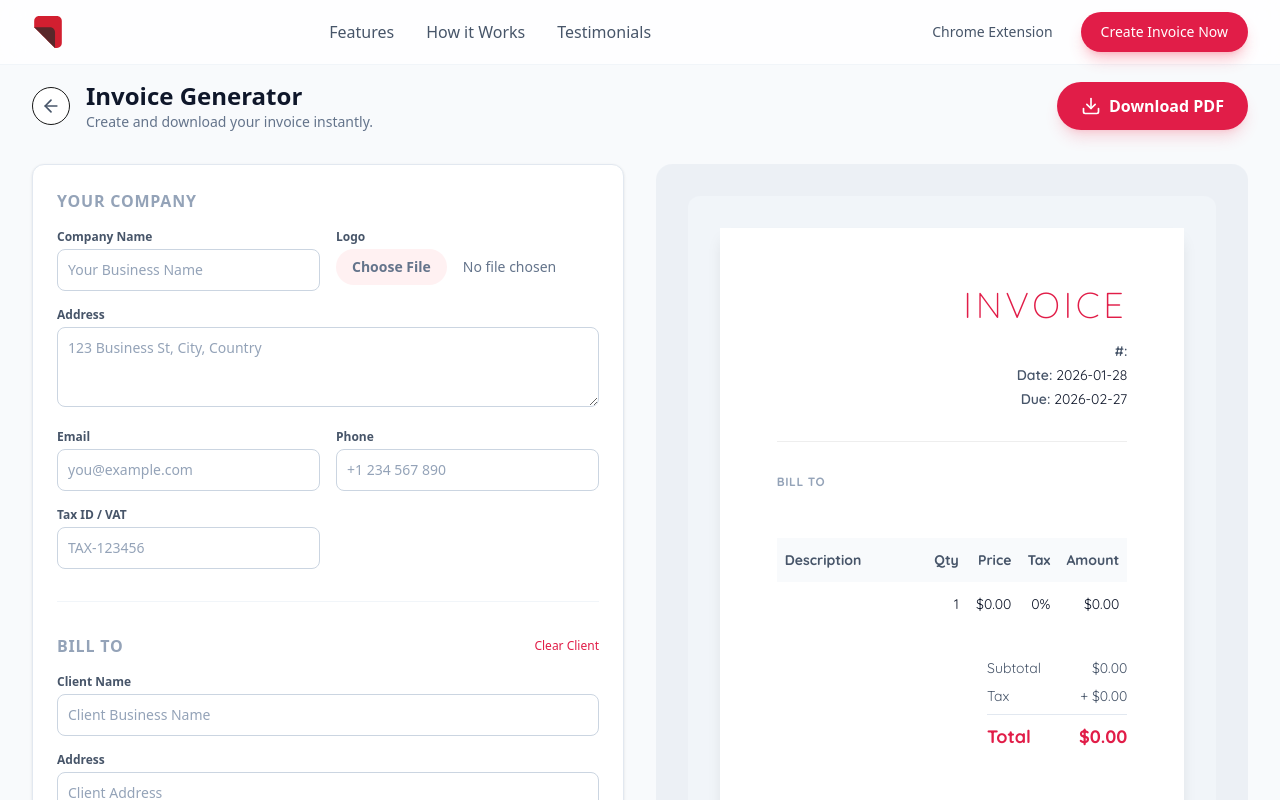
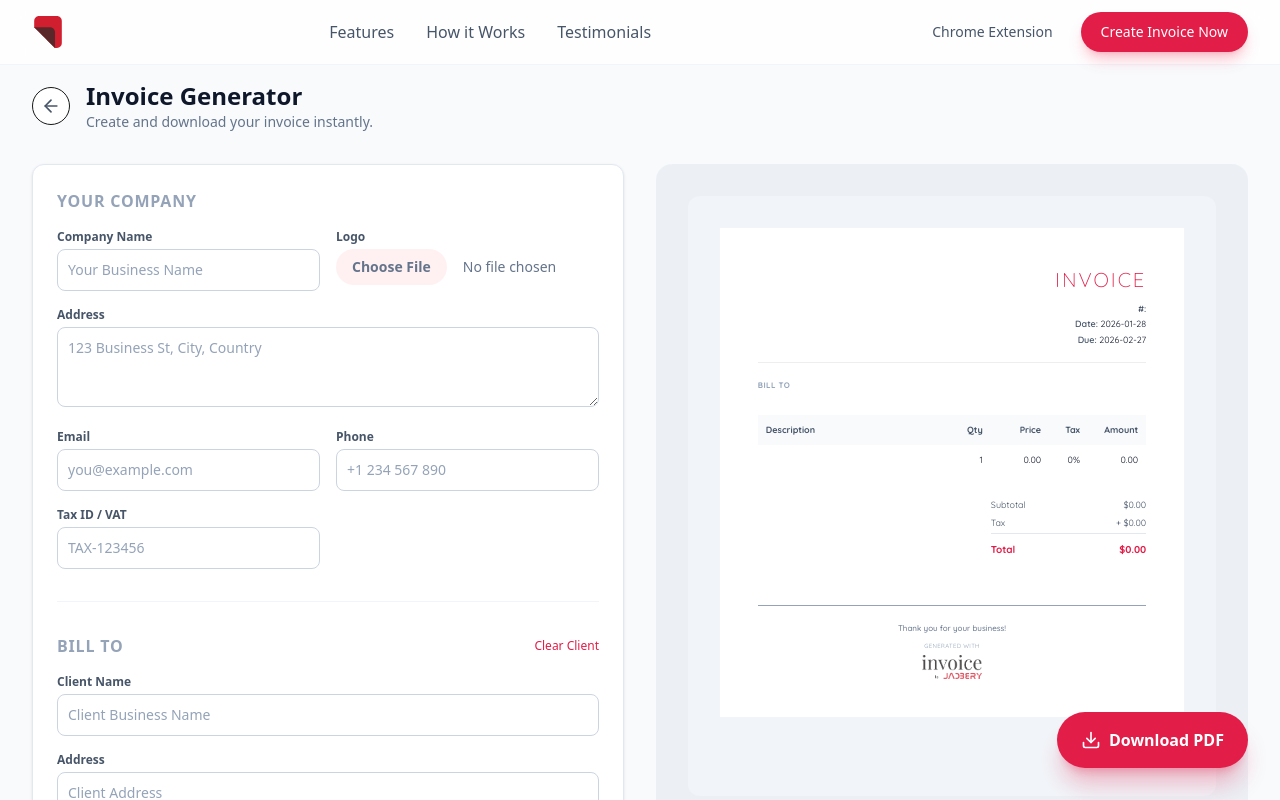
Before and after one commit to shihabsaleem/invoice-landing, a Next.js app: page /generator in a window 1280 px wide. Shown: the top 800 px of the page. Built offline with nearby package versions, Linux system fonts and the light colour scheme.

Commit message:
pdf cropping bug fix

```diff
--- a/package.json
+++ b/package.json
@@ -3,7 +3,7 @@
   "version": "0.1.0",
   "private": true,
   "scripts": {
-    "dev": "next dev",
+    "dev": "next dev --webpack",
     "build": "next build",
     "start": "next start",
     "lint": "eslint"
--- a/src/app/generator/page.tsx
+++ b/src/app/generator/page.tsx
@@ -18,10 +18,147 @@ export default function GeneratorPage() {
         if (!invoiceRef.current) return;
         setIsGenerating(true);
 
+        const originalMargins: Map<HTMLElement, string> = new Map();
+        const insertedNodes: HTMLElement[] = [];
+        const tableHeadersAdded: Map<HTMLTableElement, Set<number>> = new Map();
+
+        const addPageBreaks = () => {
+            if (!invoiceRef.current) return;
+
+            const pxPerMm = invoiceRef.current.offsetWidth / 210;
+            const pageHeightPx = 297 * pxPerMm; // A4 height
+            const bufferPx = 30 * pxPerMm; // 30mm buffer zone at bottom
+            const headerSpacePx = 20 * pxPerMm; // 20mm header space for Page 2+
+
+            // Force reflow/layout measurement
+            const containerRect = invoiceRef.current.getBoundingClientRect();
+            const items = Array.from(invoiceRef.current.querySelectorAll(".pdf-item")) as HTMLElement[];
+
+            // Sort items by position to handle them in order
+            items.sort((a, b) => {
+                const rectA = a.getBoundingClientRect();
+                const rectB = b.getBoundingClientRect();
+                return rectA.top - rectB.top;
+            });
+
+            for (const el of items) {
+                const rect = el.getBoundingClientRect();
+                const currentContainerRect = invoiceRef.current!.getBoundingClientRect();
+                const top = rect.top - currentContainerRect.top;
+                const bottom = top + rect.height;
+
+                const pageIndex = Math.floor(top / pageHeightPx);
+                const pageTop = pageIndex * pageHeightPx;
+                const pageBottom = (pageIndex + 1) * pageHeightPx;
+                const bufferStart = pageBottom - bufferPx;
+
+                // Logic Check 1: Crosses Page Boundary
+                const crossesBoundary = Math.floor(bottom / pageHeightPx) > pageIndex;
+
+                // Logic Check 2: Hits Bottom Buffer Zone
+                const hitsBottomBuffer = bottom > bufferStart && bottom < pageBottom;
+
+                // Logic Check 3: Inside Top Header Space (on Page 2+)
+                const inHeaderSpace = pageIndex > 0 && (top - pageTop) < headerSpacePx;
+
+                if ((crossesBoundary || hitsBottomBuffer || inHeaderSpace) && rect.height < pageHeightPx) {
+                    // Determine target page and position
+                    let targetPage = pageIndex;
+
+                    // If moving due to bottom issues, go to next page
+                    if (crossesBoundary || hitsBottomBuffer) {
+                        targetPage = pageIndex + 1;
+                    }
+                    // If just fixing header overlap, we stay on same page (just push down)
+                    // unless it pushes us too far? No, usually just push down.
+                    // Actually simplest is: Push to (TargetPage Start + HeaderPadding)
+
+                    const targetPageTop = targetPage * pageHeightPx;
+                    // For Page 0: 0 padding intent (though we usually push to Page 1 with padding)
+                    // For Page > 0: HeaderSpacePx padding
+                    const padding = targetPage > 0 ? headerSpacePx : 0;
+
+                    const targetTop = targetPageTop + padding;
+
+                    // Only push if we are actually above the target
+                    if (top < targetTop) {
+                        const pushAmount = targetTop - top;
+
+                        if (el.tagName === "TR") {
+                            // Insert Spacer
+                            const spacer = document.createElement("tr");
+                            spacer.style.height = `${pushAmount}px`;
+                            spacer.setAttribute("data-pdf-spacer", "true");
+                            const cell = document.createElement("td");
+                            cell.colSpan = 100;
+                            cell.style.padding = "0";
+                            cell.style.margin = "0";
+                            cell.style.border = "none";
+                            spacer.appendChild(cell);
+
+                            el.parentNode?.insertBefore(spacer, el);
+                            insertedNodes.push(spacer);
+
+                            // Handle Table Header Replication
+                            const table = el.closest("table");
+                            if (table) {
+                                if (!tableHeadersAdded.has(table)) {
+                                    tableHeadersAdded.set(table, new Set());
+                                }
+
+                                const addedForPage = tableHeadersAdded.get(table)!;
+                                if (!addedForPage.has(targetPage)) {
+                                    // Clone the header row
+                                    const thead = table.querySelector("thead");
+                                    if (thead) {
+                                        const headerRow = thead.querySelector("tr");
+                                        if (headerRow) {
+                                            const clonedHeader = headerRow.cloneNode(true) as HTMLElement;
+                                            // Apply styles from thead to the rows since it's now in tbody
+                                            // Original: className="bg-slate-50 text-slate-600 font-semibold text-[9px]"
+                                            clonedHeader.className = "bg-slate-50 text-slate-600 font-semibold text-[9px]";
+                                            clonedHeader.setAttribute("data-pdf-cloned-header", "true");
+
+                                            el.parentNode?.insertBefore(clonedHeader, el);
+                                            insertedNodes.push(clonedHeader);
+                                            addedForPage.add(targetPage);
+                                        }
+                                    }
+                                }
+                            }
+                        } else {
+                            if (!originalMargins.has(el)) {
+                                originalMargins.set(el, el.style.marginTop);
+                            }
+                            const currentMargin = parseFloat(window.getComputedStyle(el).marginTop) || 0;
+                            el.style.marginTop = `${currentMargin + pushAmount}px`;
+                        }
+                    }
+                }
+            }
+        };
+
+        const cleanupPageBreaks = () => {
+            originalMargins.forEach((value, el) => {
+                el.style.marginTop = value;
+            });
+            originalMargins.clear();
+
+            insertedNodes.forEach(node => node.remove());
+            insertedNodes.length = 0;
+            tableHeadersAdded.clear();
+        };
+
         try {
+            // 0. Smart Page Breaks
+            addPageBreaks();
+
+            // Wait for layout update? (usually synchronous but good to be safe)
+            await new Promise(resolve => setTimeout(resolve, 100));
+
             // 1. Capture the element
             const canvas = await html2canvas(invoiceRef.current, {
-                scale: 2, // Retinas resolution
+                scale: 2, // Retina resolution
                 useCORS: true,
                 backgroundColor: "#ffffff"
             });
@@ -38,16 +175,22 @@ export default function GeneratorPage() {
             const imgWidth = 210; // A4 width in mm
             const pageHeight = 297; // A4 height in mm
             const imgHeight = (canvas.height * imgWidth) / canvas.width;
+            let heightLeft = imgHeight;
+            let position = 0;
 
-            // 4. Add image (Standard scale to fit width)
-            // Note: If height > pageHeight, we might need pagination logic similar to extension
-            // For MVP, we'll just scale to fit one page or let it stretch if implemented simply.
-            // The extension had complex pagination logic which is hard to port 1:1 quickly.
-            // Let's assume single page for now or simple overflow.
+            // 4. Add first page
+            pdf.addImage(imgData, "JPEG", 0, position, imgWidth, imgHeight);
+            heightLeft -= pageHeight;
 
-            pdf.addImage(imgData, "JPEG", 0, 0, imgWidth, imgHeight);
+            // 5. Add additional pages if content exceeds one page
+            while (heightLeft > 0) {
+                position = heightLeft - imgHeight;
+                pdf.addPage();
+                pdf.addImage(imgData, "JPEG", 0, position, imgWidth, imgHeight);
+                heightLeft -= pageHeight;
+            }
 
-            // 5. Save
+            // 6. Save
             const fileName = `${data.details.docType}-${data.details.invoiceNumber || "draft"}.pdf`;
             pdf.save(fileName);
 
@@ -55,6 +198,7 @@ export default function GeneratorPage() {
             console.error("PDF Generation failed", err);
             alert("Failed to generate PDF. Please try again.");
         } finally {
+            cleanupPageBreaks();
             setIsGenerating(false);
         }
     };
@@ -75,14 +219,6 @@ export default function GeneratorPage() {
                         </div>
                     </div>
 
-                    <button
-                        onClick={handleDownload}
-                        disabled={isGenerating}
-                        className="flex items-center gap-2 bg-brand-600 hover:bg-brand-700 text-white px-6 py-3 rounded-full font-bold shadow-lg shadow-brand-500/20 transition-all disabled:opacity-70 disabled:cursor-not-allowed"
-                    >
-                        {isGenerating ? <Loader2 className="w-5 h-5 animate-spin" /> : <Download className="w-5 h-5" />}
-                        {isGenerating ? "Generating..." : "Download PDF"}
-                    </button>
                 </div>
 
                 {/* Main Content */}
@@ -98,6 +234,17 @@ export default function GeneratorPage() {
                     </div>
                 </div>
             </div>
-        </div>
+
+
+            {/* Floating Download Button */}
+            <button
+                onClick={handleDownload}
+                disabled={isGenerating}
+                className="fixed bottom-8 right-8 z-[100] flex items-center gap-2 bg-brand-600 hover:bg-brand-700 text-white px-6 py-4 rounded-full font-bold shadow-xl shadow-brand-600/30 transition-all hover:scale-105 active:scale-95 disabled:opacity-70 disabled:cursor-not-allowed disabled:transform-none"
+            >
+                {isGenerating ? <Loader2 className="w-5 h-5 animate-spin" /> : <Download className="w-5 h-5" />}
+                {isGenerating ? "Generating..." : "Download PDF"}
+            </button>
+        </div >
     );
 }
--- a/src/components/invoice/InvoicePreview.tsx
+++ b/src/components/invoice/InvoicePreview.tsx
@@ -20,27 +20,31 @@ export default function InvoicePreview({ data, invoiceRef }: Props) {
             <div
                 ref={invoiceRef}
                 id="invoice-preview"
-                className="bg-white shadow-lg w-[210mm] min-h-[297mm] p-[15mm] text-slate-900 box-border relative font-sans"
-                style={{ fontSize: "14px" }}
+                className="bg-white w-[210mm] p-[10mm] text-slate-900 box-border relative font-sans"
+                style={{
+                    fontSize: "9px",
+                    minHeight: "auto",
+                    pageBreakAfter: "auto"
+                }}
             >
                 {/* Header */}
-                <div className="flex justify-between items-start border-b pb-8 mb-8" style={{ borderBottomColor: "#eeeeee" }}>
-                    <div className="space-y-4 max-w-[50%]">
+                <div className="flex justify-between items-start border-b pb-4 mb-4 pdf-item" style={{ borderBottomColor: "#eeeeee" }}>
+                    <div className="space-y-2 max-w-[50%]">
                         {company.logo && (
                             <img src={company.logo} alt="Logo" className="h-16 w-auto object-contain" />
                         )}
                         <div>
-                            <h1 className="text-xl font-bold" style={{ color: details.brandColor }}>{company.name}</h1>
-                            <p className="whitespace-pre-wrap text-slate-500 text-sm mt-2">{company.address}</p>
-                            {company.tax && <p className="text-slate-500 text-sm mt-1">Tax ID: {company.tax}</p>}
-                            {company.email && <p className="text-slate-500 text-sm">Email: {company.email}</p>}
-                            {company.phone && <p className="text-slate-500 text-sm">Phone: {company.phone}</p>}
+                            <h1 className="text-[11px] font-bold" style={{ color: details.brandColor }}>{company.name}</h1>
+                            <p className="whitespace-pre-wrap text-slate-500 text-[9px] mt-1">{company.address}</p>
+                            {company.tax && <p className="text-slate-500 text-[9px] mt-0.5">Tax ID: {company.tax}</p>}
+                            {company.email && <p className="text-slate-500 text-[9px]">Email: {company.email}</p>}
+                            {company.phone && <p className="text-slate-500 text-[9px]">Phone: {company.phone}</p>}
                         </div>
                     </div>
 
                     <div className="text-right">
-                        <h2 className="text-4xl font-light uppercase tracking-widest mb-4" style={{ color: details.brandColor }}>{details.docType}</h2>
-                        <div className="space-y-1 text-sm">
+                        <h2 className="text-xl font-light uppercase tracking-widest mb-2" style={{ color: details.brandColor }}>{details.docType}</h2>
+                        <div className="space-y-0.5 text-[9px]">
                             <p><span className="font-semibold text-slate-600">#:</span> {details.invoiceNumber}</p>
                             <p><span className="font-semibold text-slate-600">Date:</span> {details.invoiceDate}</p>
                             <p><span className="font-semibold text-slate-600">Due:</span> {details.dueDate}</p>
@@ -49,10 +53,10 @@ export default function InvoicePreview({ data, invoiceRef }: Props) {
                 </div>
 
                 {/* Client */}
-                <div className="mb-12">
-                    <h3 className="text-xs uppercase tracking-wider font-bold text-slate-400 mb-2">Bill To</h3>
-                    <div className="text-sm">
-                        <p className="font-bold text-lg">{client.name}</p>
+                <div className="mb-6 pdf-item">
+                    <h3 className="text-[8px] uppercase tracking-wider font-bold text-slate-400 mb-1">Bill To</h3>
+                    <div className="text-[9px]">
+                        <p className="font-bold text-[9px]">{client.name}</p>
                         <p className="whitespace-pre-wrap text-slate-600 mt-1">{client.address}</p>
                         {client.tax && <p className="text-slate-600 mt-1">Tax ID: {client.tax}</p>}
                         {client.email && <p className="text-slate-600 mt-1">{client.email}</p>}
@@ -61,32 +65,32 @@ export default function InvoicePreview({ data, invoiceRef }: Props) {
                 </div>
 
                 {/* Table */}
-                <table className="w-full mb-8">
-                    <thead className="bg-slate-50 text-slate-600 font-semibold text-sm">
+                <table className="w-full mb-6" style={{ pageBreakInside: 'avoid' }}>
+                    <thead className="bg-slate-50 text-slate-600 font-semibold text-[9px]">
                         <tr>
-                            <th className="text-left py-3 px-2">{labels.items}</th>
-                            <th className="text-right py-3 px-2 w-[10%]">{labels.qty}</th>
-                            <th className="text-right py-3 px-2 w-[15%]">{labels.price}</th>
-                            {config.enableTax && <th className="text-right py-3 px-2 w-[10%]">Tax</th>}
-                            <th className="text-right py-3 px-2 w-[15%]">{labels.amount}</th>
+                            <th className="text-left py-2 px-2">{labels.items}</th>
+                            <th className="text-right py-2 px-2 w-[10%]">{labels.qty}</th>
+                            <th className="text-right py-2 px-2 w-[15%]">{labels.price}</th>
+                            {config.enableTax && <th className="text-right py-2 px-2 w-[10%]">Tax</th>}
+                            <th className="text-right py-2 px-2 w-[15%]">{labels.amount}</th>
                         </tr>
                     </thead>
-                    <tbody className="text-sm">
+                    <tbody className="text-[9px]">
                         {items.map((item) => (
-                            <tr key={item.id} className="border-b border-slate-100 last:border-0">
-                                <td className="py-3 px-2 font-medium">{item.desc}</td>
-                                <td className="text-right py-3 px-2">{item.qty}</td>
-                                <td className="text-right py-3 px-2">{details.currency}{item.price.toFixed(2)}</td>
-                                {config.enableTax && <td className="text-right py-3 px-2">{item.tax}%</td>}
-                                <td className="text-right py-3 px-2">{details.currency}{((item.qty * item.price)).toFixed(2)}</td>
+                            <tr key={item.id} className="border-b border-slate-100 last:border-0 pdf-item" style={{ pageBreakInside: 'avoid' }}>
+                                <td className="py-2 px-2 font-medium">{item.desc}</td>
+                                <td className="text-right py-2 px-2">{item.qty}</td>
+                                <td className="text-right py-2 px-2">{item.price.toFixed(2)}</td>
+                                {config.enableTax && <td className="text-right py-2 px-2">{item.tax}%</td>}
+                                <td className="text-right py-2 px-2">{((item.qty * item.price)).toFixed(2)}</td>
                             </tr>
                         ))}
                     </tbody>
                 </table>
 
                 {/* Totals */}
-                <div className="flex justify-end mb-12">
-                    <div className="w-[40%] space-y-2 text-sm">
+                <div className="flex justify-end mb-8 pdf-item" style={{ pageBreakInside: 'avoid' }}>
+                    <div className="w-[40%] space-y-1 text-[9px]">
                         <div className="flex justify-between text-slate-600">
                             <span>Subtotal</span>
                             <span>{details.currency}{totals.subtotal.toFixed(2)}</span>
@@ -103,7 +107,7 @@ export default function InvoicePreview({ data, invoiceRef }: Props) {
                                 <span>+ {details.currency}{totals.totalTax.toFixed(2)}</span>
                             </div>
                         )}
-                        <div className="flex justify-between font-bold text-lg border-t border-slate-200 pt-2" style={{ color: details.brandColor }}>
+                        <div className="flex justify-between font-bold text-[10px] border-t border-slate-200 pt-2" style={{ color: details.brandColor }}>
                             <span>Total</span>
                             <span>{details.currency}{totals.grandTotal.toFixed(2)}</span>
                         </div>
@@ -112,16 +116,24 @@ export default function InvoicePreview({ data, invoiceRef }: Props) {
 
                 {/* Notes */}
                 {config.notes && (
-                    <div className="border-l-4 pl-4 py-1" style={{ borderLeftColor: details.brandColor }}>
-                        {config.notesHeading && <h4 className="font-bold text-sm mb-1">{config.notesHeading}</h4>}
-                        <p className="text-sm text-slate-600 whitespace-pre-wrap">{config.notes}</p>
+                    <div
+                        className="border-l-4 pl-4 py-1 mb-12 pdf-item"
+                        style={{
+                            borderLeftColor: details.brandColor,
+                            pageBreakInside: 'avoid'
+                        }}
+                    >
+                        {config.notesHeading && <h4 className="font-bold text-[9px] mb-1">{config.notesHeading}</h4>}
+                        <p className="text-[9px] text-slate-600 whitespace-pre-wrap">{config.notes}</p>
                     </div>
                 )}
-
                 {/* Footer */}
-                <div className="absolute bottom-[15mm] left-[15mm] right-[15mm] text-center text-xs text-slate-400 border-t pt-4 flex flex-col items-center justify-center gap-1">
+                <div
+                    className="mt-12 text-center text-[8px] text-slate-400 border-t pt-4 flex flex-col items-center justify-center gap-1"
+                    style={{ pageBreakInside: 'avoid' }}
+                >
                     <p className="text-slate-500 font-medium mb-1">Thank you for your business!</p>
-                    <p className="text-slate-400 text-[8px] uppercase tracking-wider">Generated with</p>
+                    <p className="text-slate-400 text-[6px] uppercase tracking-wider">Generated with</p>
                     <img src="/assets/logo-jadbery.png" alt="Jadbery Logo" className="h-6 opacity-80" />
                 </div>
             </div>
```
